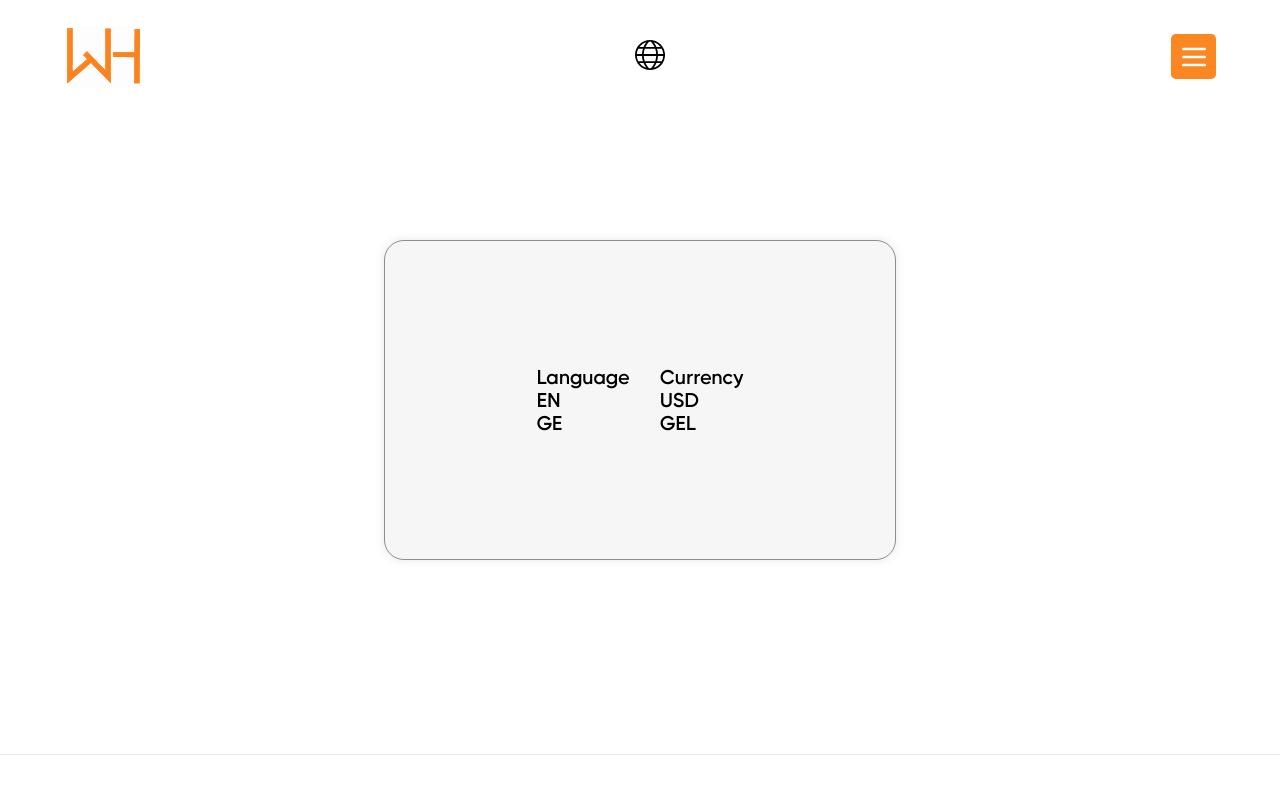
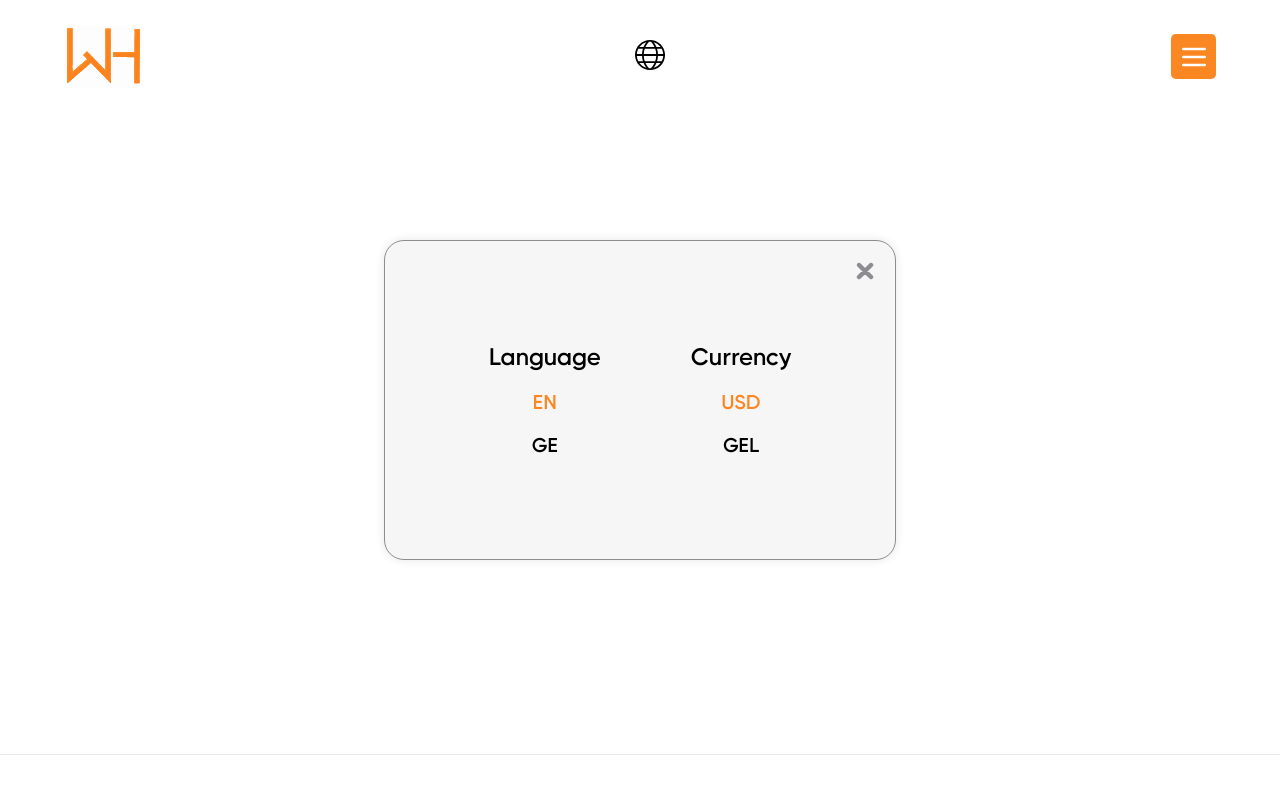
Before and after one commit to ikmean/WH-UI, a React (Create React App) app: page /blogs/1 in a window 1280 px wide. Both pictures are taken after a click on the element 649 px from the left and 56 px from the top of the page. Shown: the top 800 px of the page. Built offline with nearby package versions, Linux system fonts and the light colour scheme; no server answers.

Commit message:
language and currency window

```diff
--- a/src/components/header/Header.jsx
+++ b/src/components/header/Header.jsx
@@ -10,7 +10,9 @@ import {
   BurgerMenuButton,
   WorldWrapper,
   SelectionStyles,
-  StyledSelect
+  Selection,
+  Option,
+  BtnClose
 } from './HeaderStyles'
 import Logo from './Logo'
 import { AppContext } from '../../context/createContext'
@@ -22,7 +24,7 @@ import { ReactComponent as World } from '../../lib/icons/world.svg'
 export default function Header() {
   const { i18n, t } = useTranslation()
   const { context } = useContext(AppContext)
-  const { cleanupSearchParams, setLocale, setEmailSubscription, setCcrSubmited, locale, currency, setCurrency } = context
+  const { cleanupSearchParams, setLocale, setEmailSubscription, setCcrSubmited, setCurrency, locale, currency } = context
   const [searchParams, setSearchParams] = useSearchParams()
   const [burgerMenuOpen, setBurgerMenuOpen] = useState(false)
   const [selectionOpen, setSelectionOpen] = useState(false)
@@ -91,17 +93,28 @@ export default function Header() {
 
         {selectionOpen && (
           <SelectionStyles>
-            <div>
+            <Selection>
               <span>Language</span>
-              <div onClick={() => handleLocaleChange('en')}>EN</div>
-              <div onClick={() => handleLocaleChange('ka')}>GE</div>
-            </div>
+              <Option onClick={() => handleLocaleChange('en')} selected={locale === 'en'}>
+                EN
+              </Option>
+              <Option onClick={() => handleLocaleChange('ka')} selected={locale === 'ka'}>
+                GE
+              </Option>
+            </Selection>
 
-            <div>
+            <Selection>
               <span>Currency</span>
-              <div onClick={() => setCurrency('USD')}>USD</div>
-              <div onClick={() => setCurrency('GEL')}>GEL</div>
-            </div>
+              <Option onClick={() => setCurrency('USD')} selected={currency === 'USD'}>
+                USD
+              </Option>
+              <Option onClick={() => setCurrency('GEL')} selected={currency === 'GEL'}>
+                GEL
+              </Option>
+            </Selection>
+            <BtnClose onClick={() => setSelectionOpen(false)}>
+              <Close />
+            </BtnClose>
           </SelectionStyles>
         )}
       </LocaleButtonWrapper>
--- a/src/components/header/HeaderStyles.jsx
+++ b/src/components/header/HeaderStyles.jsx
@@ -114,6 +114,7 @@ export const LocaleButtonWrapper = styled.div`
 export const WorldWrapper = styled.div`
   padding: 10px;
   border-radius: 50%;
+  cursor: pointer;
 
   &:hover {
     background-color: ${colors.grey};
@@ -132,7 +133,7 @@ export const SelectionStyles = styled.div`
   align-items: center;
   justify-content: center;
   font-size: 20px;
-  position: fixed;
+  position: absolute;
   top: 50%;
   left: 50%;
   transform: translate(-50%, -50%);
@@ -144,23 +145,69 @@ export const SelectionStyles = styled.div`
   z-index: 1000;
   width: 40%;
   height: 40%;
+
+  ${media.md`
+    width: 60%
+  `}
+
+  ${media.sm`
+    width: 70%
+  `}
+
+  ${media.xs`
+    width: 100%
+  `}
 `
 
-export const StyledSelect = styled.select`
-  width: 40%;
-  border: 1px solid ${colors.secondary};
-  border-radius: 20px;
-  padding: 8px;
-  margin-top: 5px;
+export const Selection = styled.div`
+  span {
+    font-size: 24px;
+    padding: 30px;
+  }
+
+  ${media.xs`
+   span {
+    padding: 5px
+    }
+  `}
 `
 
-export const LocaleButton = styled.div`
-  border: 1px solid ${colors.grey};
-  padding: 5px;
+export const Option = styled.div`
+  color: ${({ selected }) => (selected ? colors.secondary : '')};
+  margin-top: 20px;
+  display: flex;
+  justify-content: center;
+  font-size: 20px;
   cursor: pointer;
-  border: 1px solid ${({ selected }) => (selected ? colors.secondary : 'transparent')};
-  border-radius: 2px;
   &:hover {
-    color: ${({ selected }) => (selected ? colors.primary : colors.secondary)};
+    color: ${colors.secondary};
   }
 `
+
+export const BtnClose = styled.button`
+  position: absolute;
+  top: 0;
+  right: 0;
+  background-color: transparent;
+  color: ${colors.greyDarker};
+  border-radius: 12px;
+  border: 1px solid transparent;
+  cursor: pointer;
+  width: fit-content;
+  padding: 20px;
+  svg {
+    width: 18px;
+    height: 18px;
+    path {
+      stroke: ${colors.greyText};
+      stroke-width: 4;
+    }
+  }
+  &:hover {
+    svg {
+      path {
+        stroke: ${colors.secondary};
+      }
+    }
+  }
+`
--- a/src/pages/properties/PropertiesStyles.tsx
+++ b/src/pages/properties/PropertiesStyles.tsx
@@ -190,7 +190,6 @@ export const GalleryStyles = styled.div`
 `
 
 export const BrowseMore = styled.div`
-  /* background: ${colors.greyDarker}; */
   width: 100%;
   display: flex;
   justify-content: center;
@@ -217,7 +216,6 @@ export const Buttons = styled.button`
   box-shadow: 0 2px 8px rgba(20, 20, 43, 0.06);
   cursor: pointer;
   width: fit-content;
-  /* padding: 20px 15px; */
   svg {
     width: 45px;
     height: 45px;
```
